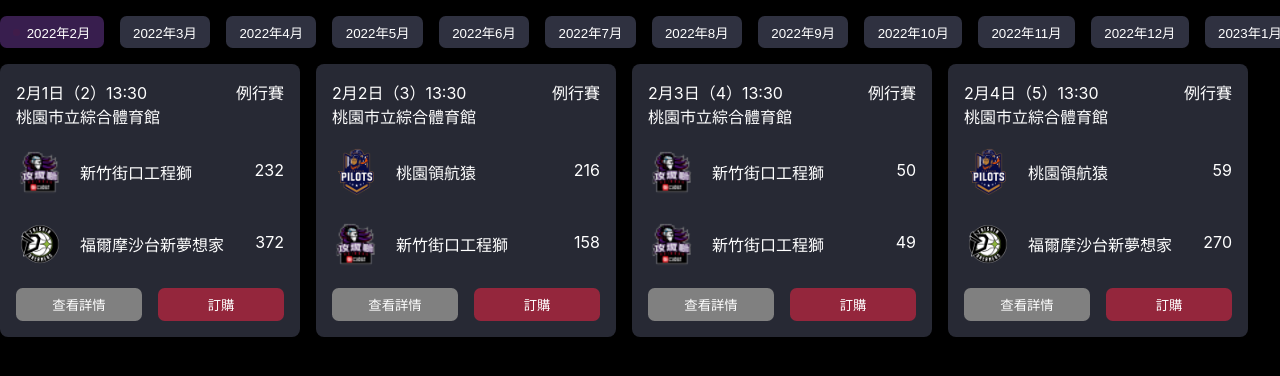
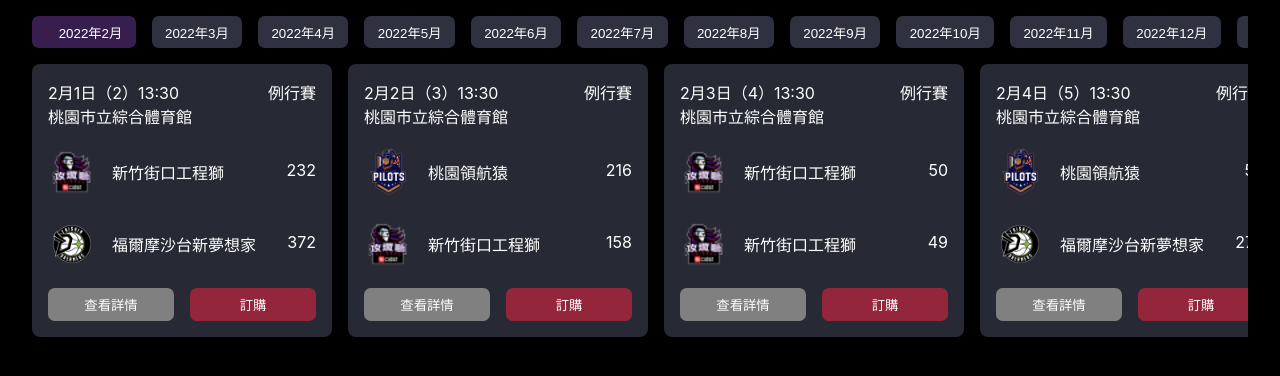
Before and after one commit to JosephT5566/jko_pre_work_2022, a Next.js app: page /schedule in a window 1280 px wide. Shown: the top 376 px of the page. Built offline with nearby package versions, Linux system fonts and the light colour scheme.

Commit message:
apply page container

```diff
--- a/pages/schedule.tsx
+++ b/pages/schedule.tsx
@@ -4,6 +4,7 @@
 import TimeSelector from "components/schedule/TimeSelector"
 import { useGetScheduleByMonth } from "api/schedule"
 import { Competition } from "type/schedule"
+import { PageContainer } from "components/shared/Container"
 
 export default function Schedule() {
     const [month, setMonth] = useState(1)
@@ -15,13 +16,13 @@
     }
 
     return (
-        <>
+        <PageContainer>
             <TimeSelector month={month} setMonth={setMonth} />
             {schedule ? (
                 <TimeTable schedule={schedule} onClickPurchase={handleClickPurchase} />
             ) : (
                 "loading..."
             )}
-        </>
+        </PageContainer>
     )
 }
```
